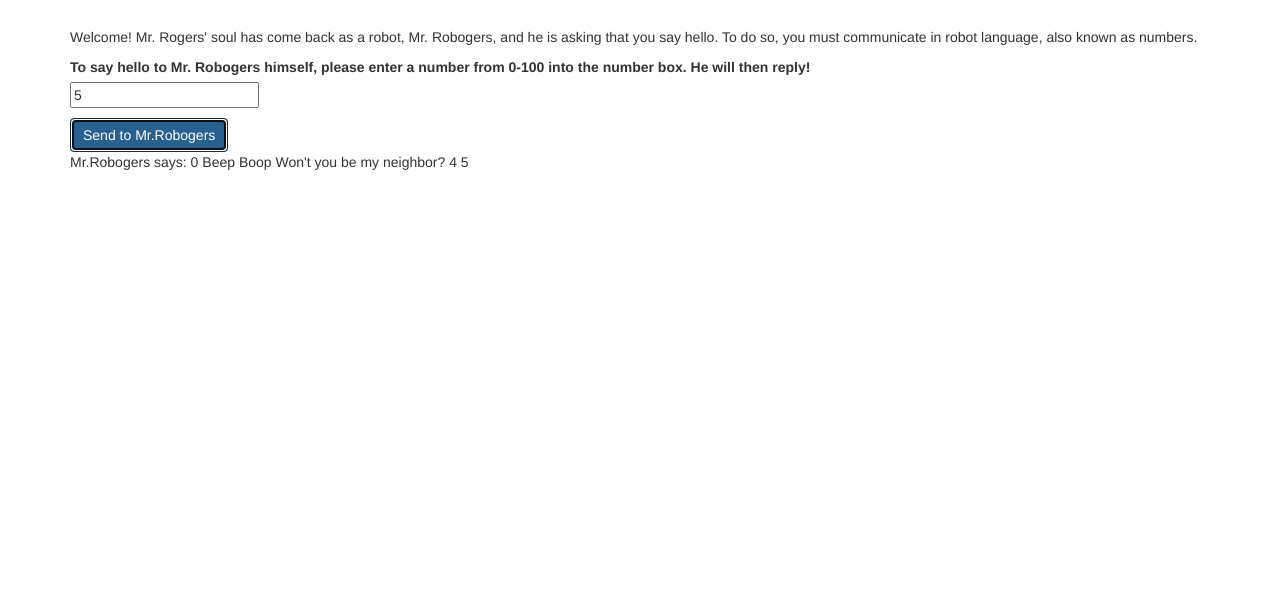
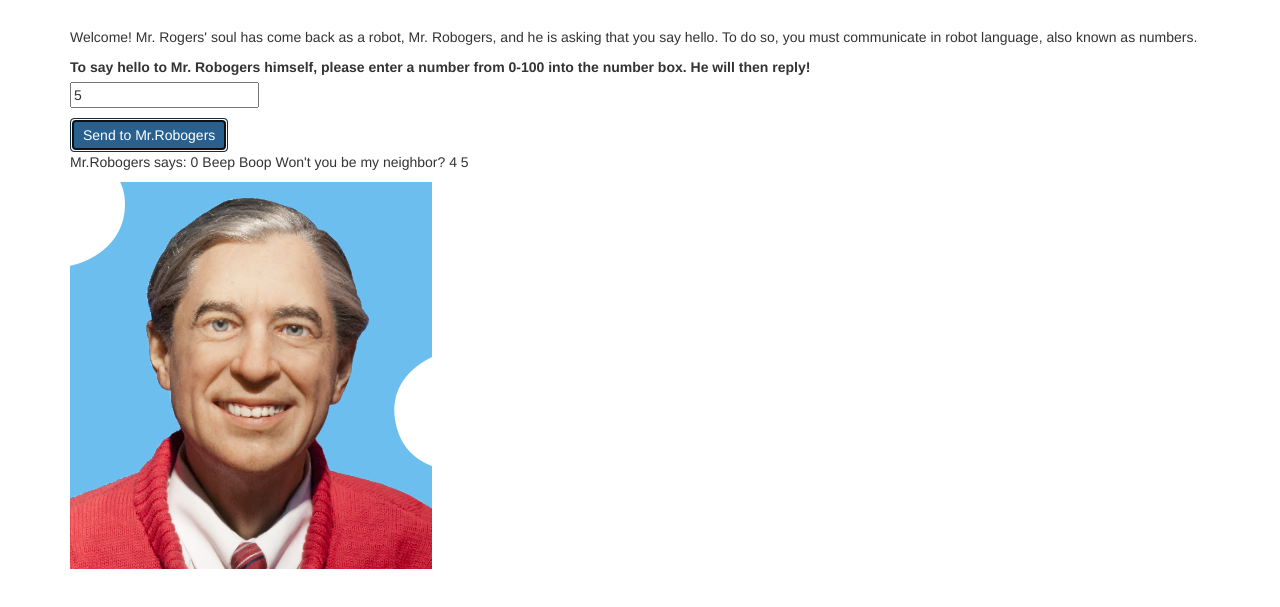
Before and after one commit to vguer/MrRobogersNeighborhood, a plain HTML site: page index.html in a window 1280 px wide. Both pictures are taken after typing "5" into the empty fields and a click on the button "Send to Mr.Robogers". Shown: the part 159-766 px from the top of the page. Drawn offline with Linux system fonts and the light colour scheme.

Commit message:
Add image of Mr. Roboger to output

```diff
--- a/index.html
+++ b/index.html
@@ -23,6 +23,7 @@
       </form>
         <div id="result">
           <p>Mr.Robogers says: <span class="output"></span></p>
+          <img src="img/robotroger.jpg" alt="Mr. Roboger">
         </div>
     </div>
   </body>
--- a/js/scripts.js
+++ b/js/scripts.js
@@ -21,6 +21,15 @@ $(document).ready(function() {
 
 // Buisness Logic
 
+function rangeCreator(numberInput) {
+  let finalArray =[];
+  for (let index=0; index <= numberInput; index+=1){
+    finalArray.push(index);
+    finalArray[index] = numberToRoboger(index);
+}
+  return finalArray
+}
+
 
 function numberToRoboger(index) {
   index.toString();
@@ -35,13 +44,3 @@ function numberToRoboger(index) {
   return index + (" ");
   }
 }
-
-
-function rangeCreator(numberInput) {
-  let finalArray =[];
-  for (let index=0; index <= numberInput; index+=1){
-    finalArray.push(index);
-    finalArray[index] = numberToRoboger(index);
-}
-  return finalArray
-}
```
